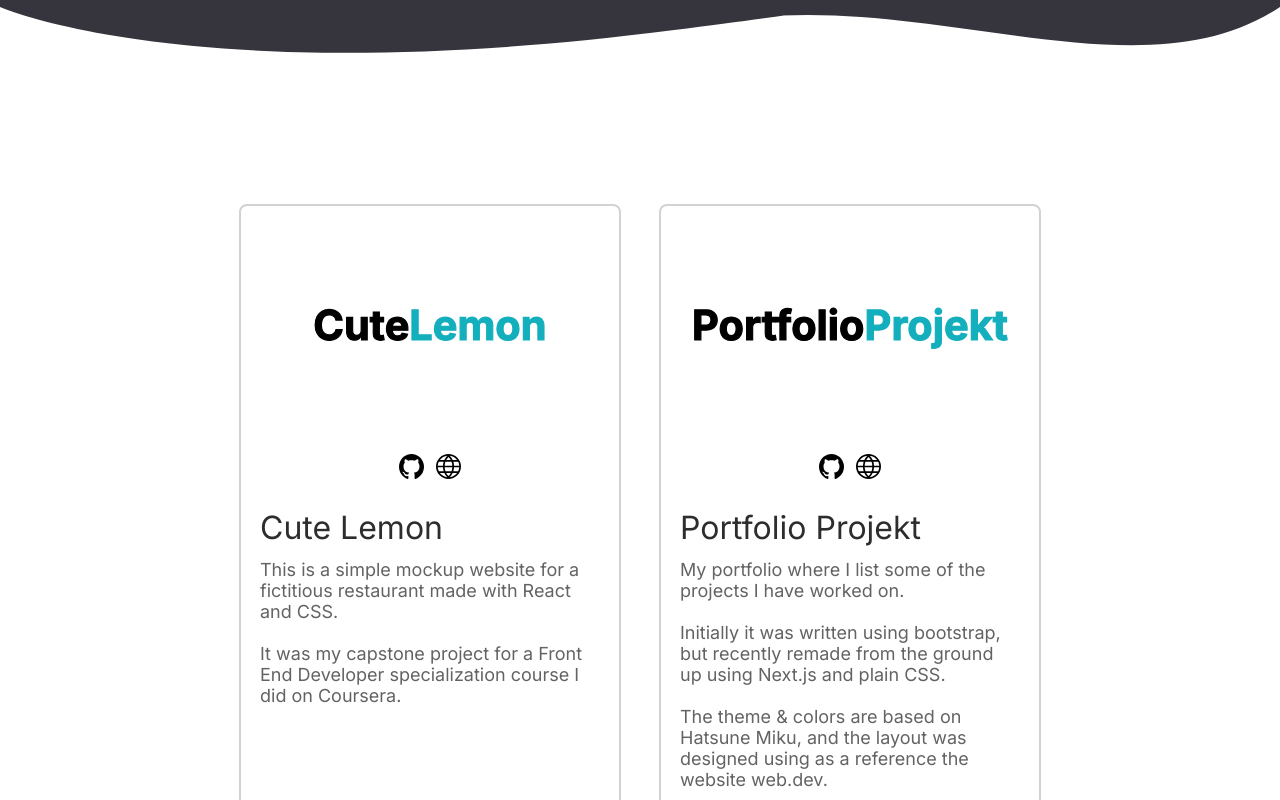
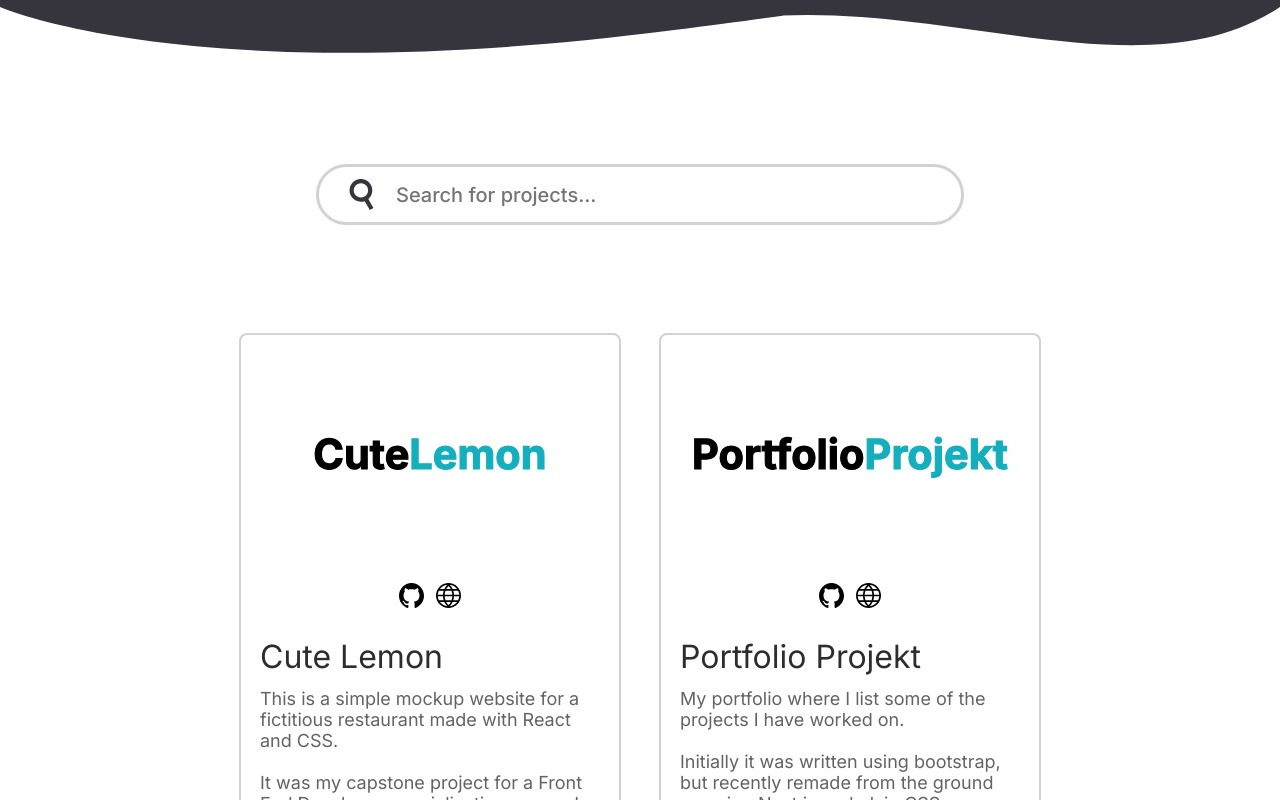
Before and after one commit to 4ndrs/portfolio-projekt, a Next.js app: page /projects in a window 1280 px wide. Shown: the part 300-1100 px from the top of the page. Built offline with nearby package versions, Linux system fonts and the light colour scheme.

Commit message:
Implement search functionality in projects page

```diff
--- a/pages/projects.tsx
+++ b/pages/projects.tsx
@@ -1,6 +1,9 @@
+import { useRef, useState } from "react";
+
 import Head from "next/head";
 import ProjectsHero from "@/components/ProjectsHero";
 import ProjectCard from "@/components/ProjectCard";
+import SearchBar from "@/components/SearchBar";
 
 import { getAllProjects } from "@/lib/projects";
 
@@ -19,6 +22,27 @@ export const getStaticProps = async () => {
 type Props = Awaited<ReturnType<typeof getStaticProps>>["props"];
 
 const Projects = ({ projects }: Props) => {
+  const [search, setSearch] = useState("");
+
+  const searchInputRef = useRef<HTMLInputElement>(null);
+  const projectsRef = useRef<HTMLDivElement>(null);
+
+  const handleSearchKeyDown = (event: React.KeyboardEvent) => {
+    if (event.key === "Enter" && searchInputRef.current) {
+      searchInputRef.current.blur();
+
+      if (projectsRef.current) {
+        projectsRef.current.scrollIntoView();
+      }
+    }
+  };
+
+  const filteredProjects = projects.filter(
+    (project) =>
+      project.title.toLowerCase().includes(search.toLowerCase()) ||
+      project.description.toLowerCase().includes(search.toLowerCase())
+  );
+
   return (
     <>
       <Head>
@@ -27,8 +51,19 @@ const Projects = ({ projects }: Props) => {
       </Head>
       <main className="main">
         <ProjectsHero />
-        <div className={styles.projects}>
-          {projects.map((project) => (
+
+        <div className={styles.filterContainer}>
+          <SearchBar
+            ref={searchInputRef}
+            placeholder="Search for projects..."
+            value={search}
+            onChange={(event) => setSearch(event.target.value)}
+            onKeyDown={handleSearchKeyDown}
+          />
+        </div>
+
+        <div ref={projectsRef} className={styles.projects}>
+          {filteredProjects.map((project) => (
             <ProjectCard key={project.title} project={project} />
           ))}
         </div>
--- a/styles/ProjectsPage.module.css
+++ b/styles/ProjectsPage.module.css
@@ -10,3 +10,9 @@
 .projects > * {
   max-width: 382px;
 }
+
+.filterContainer {
+  margin: 68px auto 0;
+  max-width: 724px;
+  padding: 0 38px;
+}
```
